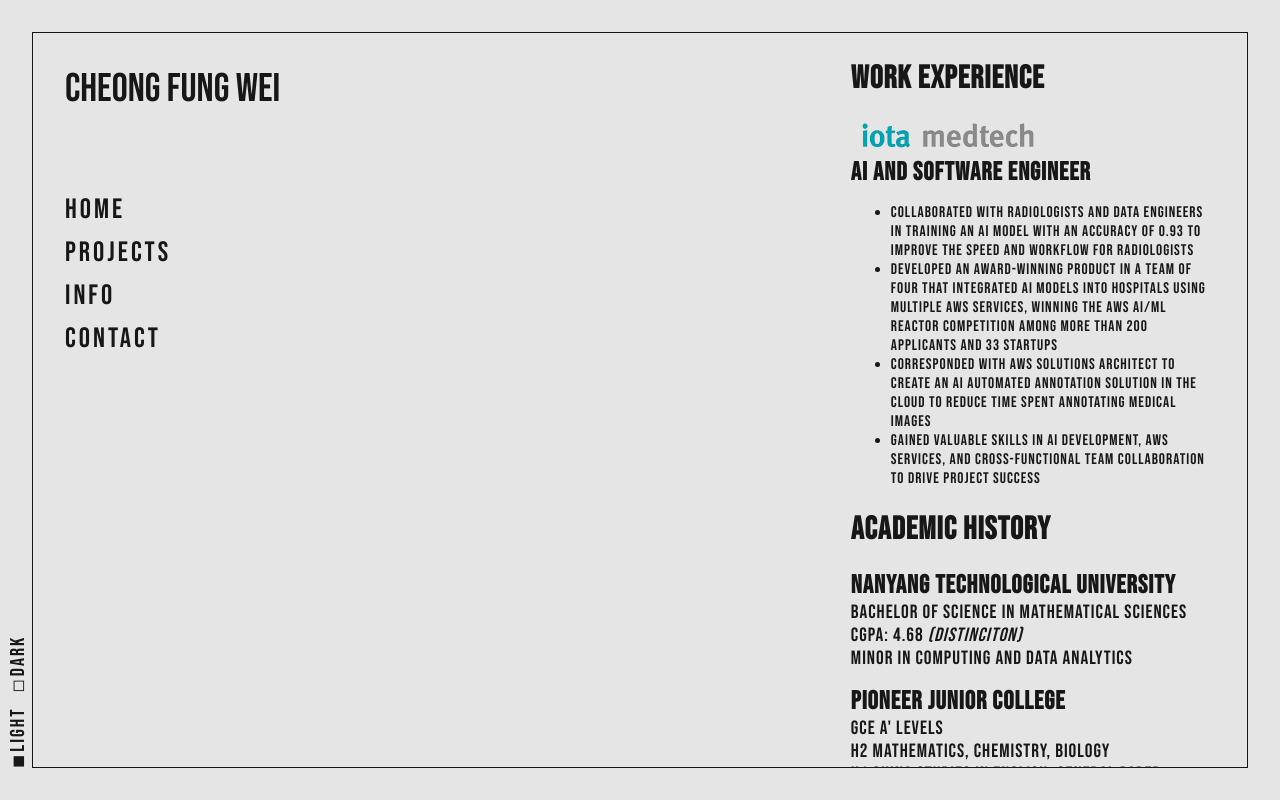
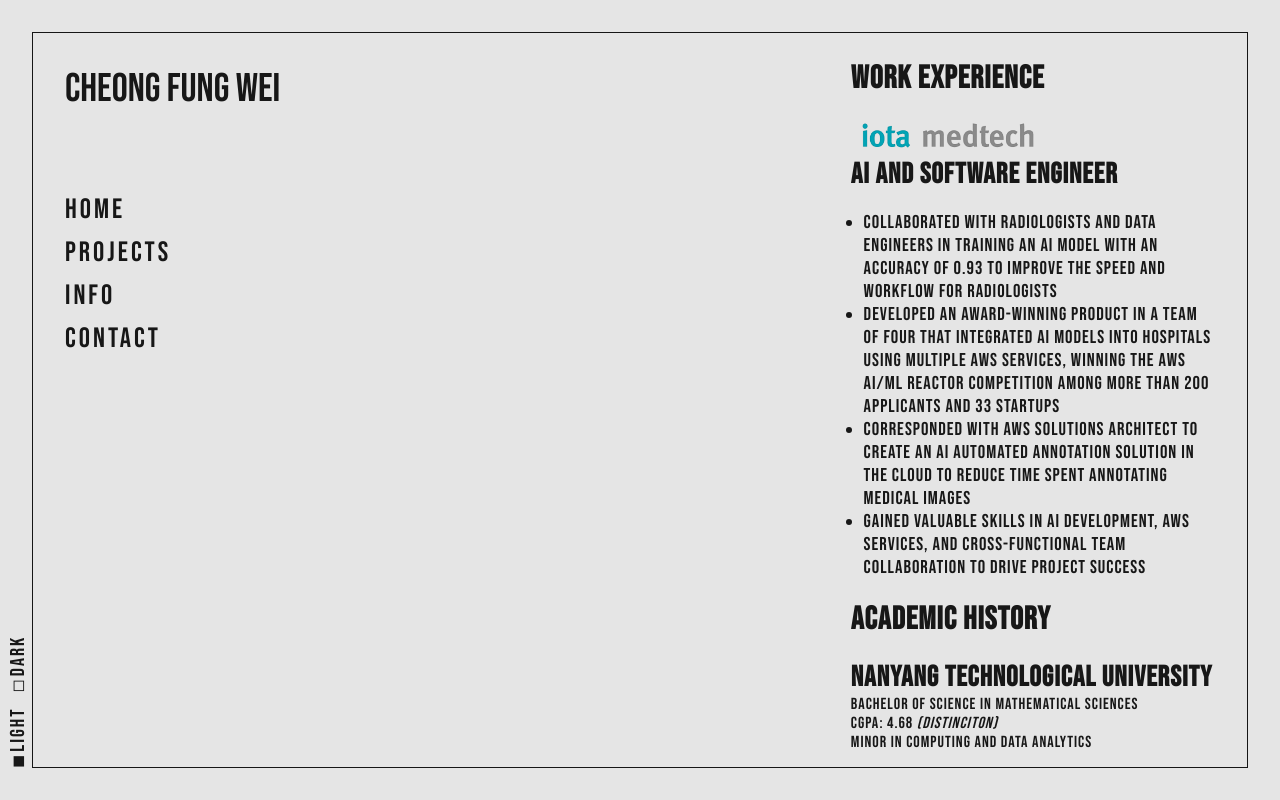
Before and after one commit to cfungwei/Portfolio, a React (Create React App) app: page /info in a window 1280 px wide. Built offline with nearby package versions, Linux system fonts and the light colour scheme.

Commit message:
improved font sizing using calc(100%)

```diff
--- a/src/App.css
+++ b/src/App.css
@@ -46,7 +46,7 @@ body, html {
     margin-top: 10px;
 }
 
-.content {
+.content{
     display: flex;
     position: absolute;
     bottom: var(--pad);
@@ -56,7 +56,8 @@ body, html {
     word-wrap: normal;
     width: 15% auto;
     white-space: nowrap;
-    margin: 0 auto;
+    margin: 0;
+    font-size: calc(100% + 1vw);
 }
 
 .contact-logo {
@@ -103,7 +104,7 @@ body, html {
 }
 
 .info-work-point {
-    font-size: 1.2vw;
+    font-size: calc(100% + .2vw);
 }
 
 .project-content {
@@ -124,7 +125,7 @@ body, html {
 
 .project-title:link, .project-title:visited {
     display: block;
-    font-size: 2.1vw;
+    font-size: calc(100% + 1.1vw);
     color: var(--text-color);
     font-weight: bold;
     text-align: right;
@@ -137,7 +138,7 @@ body, html {
 
 .project-desc {
     display: block;
-    font-size: 1.2vw;
+    font-size: calc(100% + .2vw);
     text-align: right;
 }
 
@@ -171,13 +172,17 @@ body, html {
 
 span {
     display: block;
-    font-size: 1.5vw;
+    font-size: inherit;
 }
 
 b{
     display: block;
     white-space: 'pre-wrap';
-    font-size: 2vw;
+    font-size: calc(100% + 1vw);
+}
+
+ul {
+    padding-left: 1vw;
 }
 
 ::-webkit-scrollbar {
```
